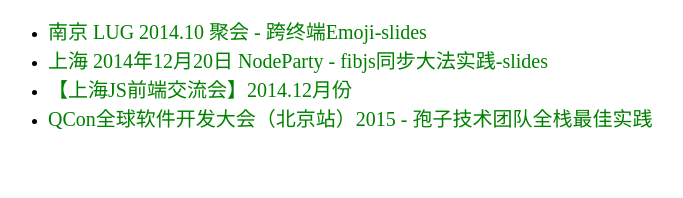
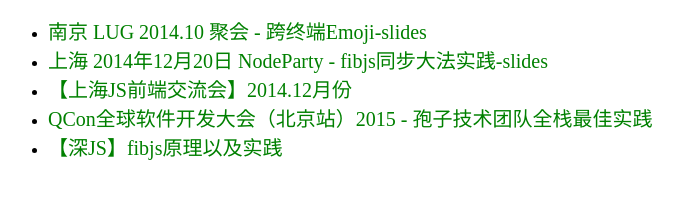
Before and after one commit to ngot/slides, a plain HTML site: page index.html in a window 1280 px wide. Shown: the whole page, without its empty margins (0-683 px from the left). Drawn offline with Linux system fonts and the light colour scheme.

Commit message:
添加深JS slide

```diff
--- a/index.html
+++ b/index.html
@@ -18,6 +18,7 @@
     <li><a href="pdfs/fibjs同步大法实践.pdf" target="_blank">上海 2014年12月20日 NodeParty - fibjs同步大法实践-slides</a></li>
     <li><a href="pdfs/上海JS前端交流会2014.12月份.pdf" target="_blank">【上海JS前端交流会】2014.12月份</a></li>
     <li><a href="http://www.stuq.org/ppt/show/54/81f1c92a5692f98590617d7d6ec2038e" target="_blank">QCon全球软件开发大会（北京站）2015 - 孢子技术团队全栈最佳实践</a></li>
+    <li><a href="pdfs/ShenJS_fibjs.pdf" target="_blank">【深JS】fibjs原理以及实践</a></li>
 </ul>
 </body>
 </html>
```
Also changed, not shown: 1 other file.
